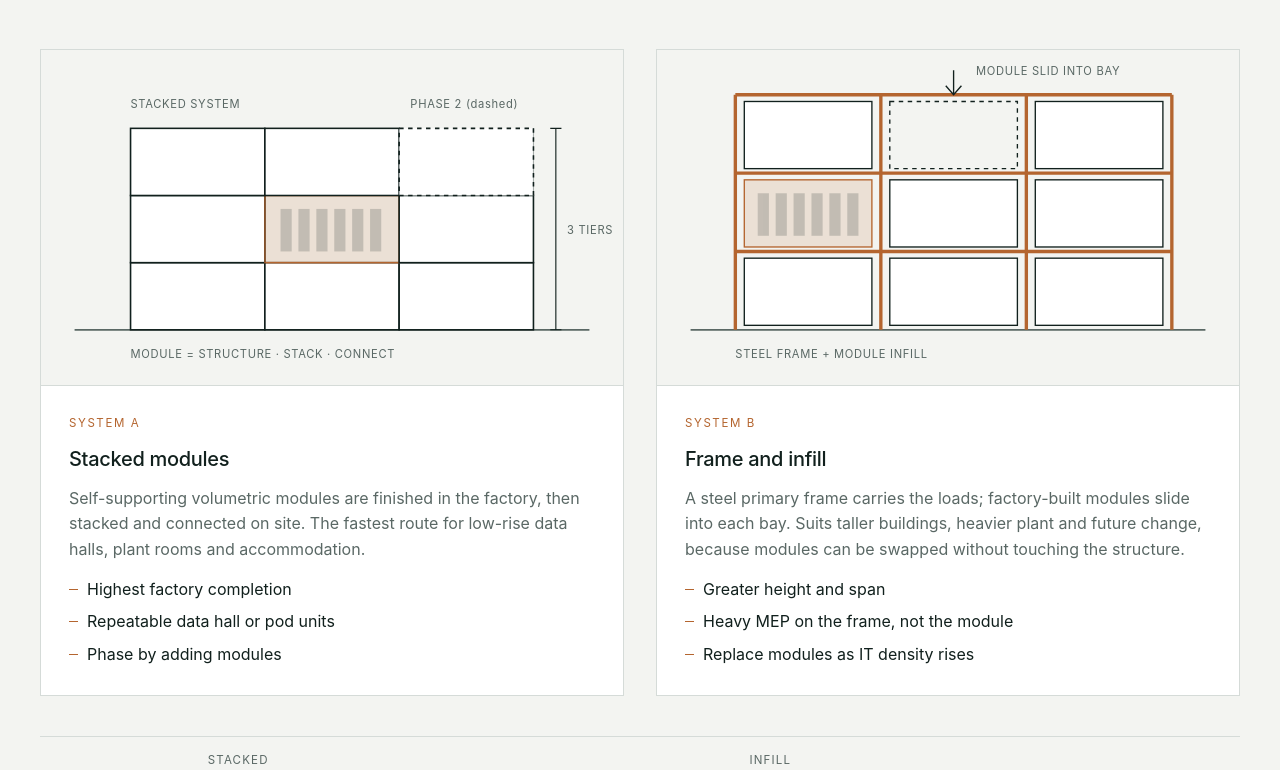
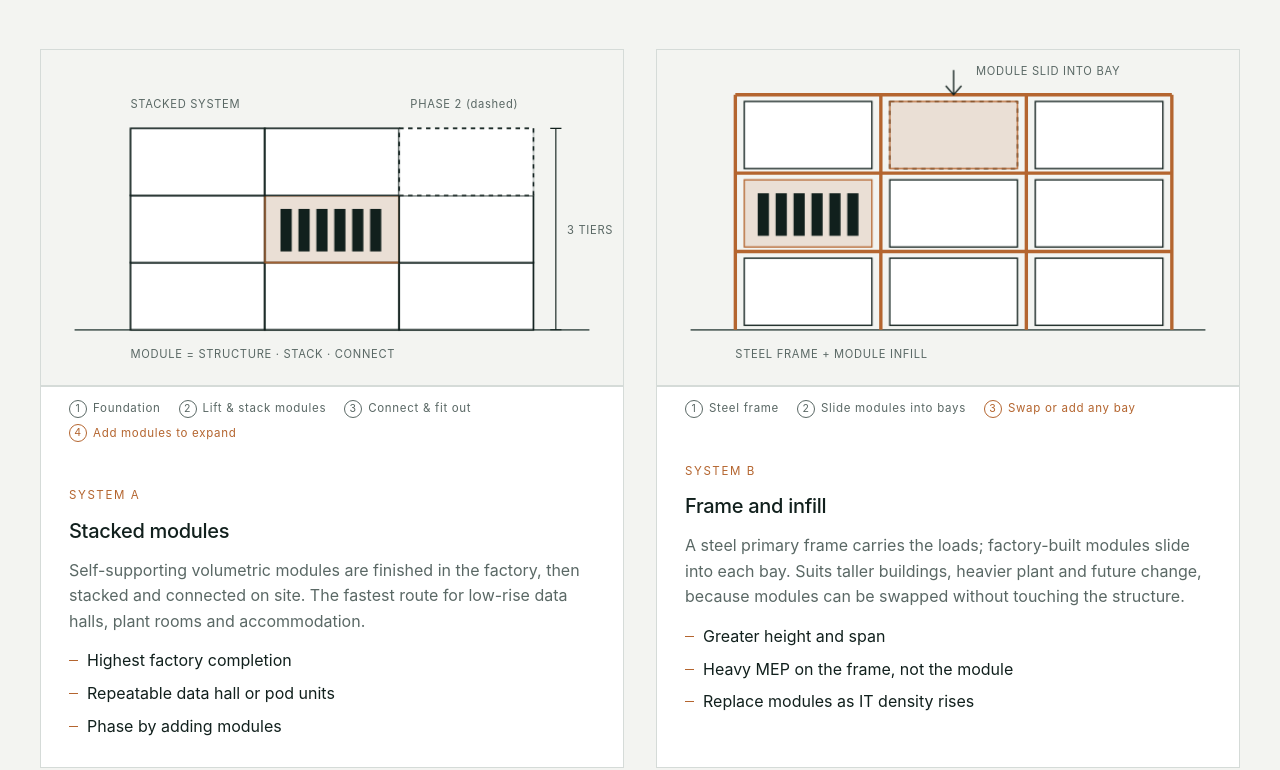
Before and after one commit to BDVGP/BDVGP-WEBSITE, a plain HTML site: page index.html in a window 1280 px wide. Shown: the part 3341-4111 px from the top of the page. Drawn offline with Linux system fonts and the light colour scheme; a web font is replaced by a local one.

Commit message:
Update leadership text and animate modular diagrams (#3)
Claude-Session: https://claude.ai/code/session_01Pt31NceztAkRnUPCixg7TN

Co-authored-by: Claude <noreply@anthropic.com>

```diff
--- a/index.html
+++ b/index.html
@@ -124,6 +124,24 @@ nav.main a.platform:hover,nav.main a.platform:focus-visible{border-color:var(--c
 .dg .gnd{stroke:var(--muted)}
 .dg text{fill:var(--muted);font-family:var(--f-mono);font-size:10px;letter-spacing:.06em}
 .dg .rack{fill:var(--ink);opacity:.18}
+/* diagram animation (JS adds .ready/.play; no JS or reduced motion = static) */
+.dg .a{transform-box:view-box}
+.dg.ready .a,.dg.ready .fade{opacity:0}
+.dg.ready .draw{stroke-dasharray:1;stroke-dashoffset:1}
+.dg.play .drop{animation:dgdrop .7s cubic-bezier(.2,.9,.3,1.15) both;animation-delay:calc(var(--d,0)*.32s + var(--o,0s))}
+.dg.play .slide{animation:dgslide .75s cubic-bezier(.2,.8,.3,1) both;animation-delay:calc(var(--d,0)*.32s + var(--o,0s))}
+.dg.play .fade{animation:dgfade .5s ease both;animation-delay:calc(var(--d,0)*.32s + var(--o,0s))}
+.dg.play .draw{opacity:1;animation:dgdraw 1.1s ease-in-out both;animation-delay:var(--o,0s)}
+.dg.out{transition:opacity .45s;opacity:0}
+@keyframes dgdrop{0%{opacity:0;transform:translateY(-150px)}35%{opacity:1}100%{opacity:1;transform:none}}
+@keyframes dgslide{0%{opacity:0;transform:translateX(150px)}40%{opacity:1}100%{opacity:1;transform:none}}
+@keyframes dgfade{from{opacity:0}to{opacity:1}}
+@keyframes dgdraw{from{stroke-dashoffset:1}to{stroke-dashoffset:0}}
+.dgsteps{list-style:none;margin:0;padding:12px 28px 16px;display:flex;flex-wrap:wrap;gap:6px 18px;font-family:var(--f-mono);font-size:.72rem;letter-spacing:.06em;color:var(--muted);border-top:1px solid var(--line)}
+.dgsteps li{display:flex;gap:6px;align-items:center;transition:color .3s}
+.dgsteps li b{display:inline-grid;place-items:center;width:18px;height:18px;border:1px solid currentColor;border-radius:50%;font-weight:400;font-size:.66rem}
+.dgsteps li.on{color:var(--copper)}
+@media (prefers-reduced-motion:reduce){.dg .a,.dg .fade,.dg .draw{animation:none!important;opacity:1!important;stroke-dashoffset:0!important}}
 ul.ticks{margin:0;padding:0;list-style:none;display:flex;flex-direction:column;gap:7px}
 ul.ticks li{padding-left:18px;position:relative}
 ul.ticks li::before{content:"";position:absolute;left:0;top:.75em;width:9px;height:1px;background:var(--copper)}
@@ -290,22 +308,28 @@ footer .logo{color:var(--on-deep)}
     <div class="systems">
       <article class="system">
         <figure>
-          <svg class="dg" viewBox="0 0 520 300" role="img" aria-label="Stacked modular system elevation: load-bearing modules stacked three high">
-            <line class="gnd" x1="30" y1="250" x2="490" y2="250" stroke-width="1.5"/>
+          <svg class="dg" id="dg-stack" viewBox="0 0 520 300" role="img" aria-label="Animated stacked modular system: modules are lowered and stacked three high, then a phase 2 module is added">
+            <line class="gnd a draw" pathLength="1" x1="30" y1="250" x2="490" y2="250" stroke-width="1.5"/>
             <g stroke-width="1.4">
-              <rect class="mod" x="80" y="190" width="120" height="60"/><rect class="mod" x="200" y="190" width="120" height="60"/><rect class="mod" x="320" y="190" width="120" height="60"/>
-              <rect class="mod" x="80" y="130" width="120" height="60"/><rect class="modc" x="200" y="130" width="120" height="60"/><rect class="mod" x="320" y="130" width="120" height="60"/>
-              <rect class="mod" x="80" y="70" width="120" height="60"/><rect class="mod" x="200" y="70" width="120" height="60"/><rect class="mod" x="320" y="70" width="120" height="60" stroke-dasharray="4 4"/>
+              <rect class="mod a drop" style="--d:0;--o:.9s" x="80" y="190" width="120" height="60"/><rect class="mod a drop" style="--d:1;--o:.9s" x="200" y="190" width="120" height="60"/><rect class="mod a drop" style="--d:2;--o:.9s" x="320" y="190" width="120" height="60"/>
+              <rect class="mod a drop" style="--d:3;--o:1.3s" x="80" y="130" width="120" height="60"/><rect class="modc a drop" style="--d:4;--o:1.3s" x="200" y="130" width="120" height="60"/><rect class="mod a drop" style="--d:5;--o:1.3s" x="320" y="130" width="120" height="60"/>
+              <rect class="mod a drop" style="--d:6;--o:1.7s" x="80" y="70" width="120" height="60"/><rect class="mod a drop" style="--d:7;--o:1.7s" x="200" y="70" width="120" height="60"/>
+              <rect class="mod a drop" style="--d:10;--o:2.2s" x="320" y="70" width="120" height="60" stroke-dasharray="4 4"/>
             </g>
-            <g class="ln" stroke-width="1"><path d="M80 70V250M200 70V250M320 70V250M440 70V250" stroke-opacity=".35"/></g>
-            <g class="rack"><rect x="214" y="142" width="10" height="38"/><rect x="230" y="142" width="10" height="38"/><rect x="246" y="142" width="10" height="38"/><rect x="262" y="142" width="10" height="38"/><rect x="278" y="142" width="10" height="38"/><rect x="294" y="142" width="10" height="38"/></g>
-            <path class="ln" d="M460 70V250M455 70H465M455 250H465" stroke-width="1"/>
-            <text x="470" y="164">3 TIERS</text>
+            <g class="ln fade" style="--d:8;--o:1.9s" stroke-width="1"><path d="M80 70V250M200 70V250M320 70V250M440 70V250" stroke-opacity=".35"/></g>
+            <g class="rack fade" style="--d:9;--o:1.9s"><rect x="214" y="142" width="10" height="38"/><rect x="230" y="142" width="10" height="38"/><rect x="246" y="142" width="10" height="38"/><rect x="262" y="142" width="10" height="38"/><rect x="278" y="142" width="10" height="38"/><rect x="294" y="142" width="10" height="38"/></g>
+            <g class="fade" style="--d:8;--o:1.9s"><path class="ln" d="M460 70V250M455 70H465M455 250H465" stroke-width="1"/><text x="470" y="164">3 TIERS</text></g>
             <text x="80" y="275">MODULE = STRUCTURE · STACK · CONNECT</text>
             <text x="80" y="52">STACKED SYSTEM</text>
-            <text x="330" y="52">PHASE 2 (dashed)</text>
+            <text class="fade" style="--d:10;--o:2.4s" x="330" y="52">PHASE 2 (dashed)</text>
           </svg>
         </figure>
+        <ol class="dgsteps" data-for="dg-stack" aria-hidden="true">
+          <li data-t="0"><b>1</b><span class="en">Foundation</span><span class="ko">기초</span></li>
+          <li data-t="0.9"><b>2</b><span class="en">Lift &amp; stack modules</span><span class="ko">모듈 양중·적층</span></li>
+          <li data-t="4.5"><b>3</b><span class="en">Connect &amp; fit out</span><span class="ko">연결·설비</span></li>
+          <li data-t="5.4"><b>4</b><span class="en">Add modules to expand</span><span class="ko">모듈 추가로 증설</span></li>
+        </ol>
         <div class="txt">
           <span class="label"><span class="en">System A</span><span class="ko">방식 A</span></span>
           <h3><span class="en">Stacked modules</span><span class="ko">적층 방식</span></h3>
@@ -315,20 +339,26 @@ footer .logo{color:var(--on-deep)}
       </article>
       <article class="system">
         <figure>
-          <svg class="dg" viewBox="0 0 520 300" role="img" aria-label="Infill modular system elevation: steel frame with modules slotted into each bay">
-            <line class="gnd" x1="30" y1="250" x2="490" y2="250" stroke-width="1.5"/>
-            <g class="frame" stroke-width="3"><path d="M70 40V250M200 40V250M330 40V250M460 40V250"/><path d="M70 40H460M70 110H460M70 180H460"/></g>
+          <svg class="dg" id="dg-infill" viewBox="0 0 520 300" role="img" aria-label="Animated infill modular system: a steel frame is erected, then modules slide into each bay, and one bay is filled last">
+            <line class="gnd a draw" pathLength="1" x1="30" y1="250" x2="490" y2="250" stroke-width="1.5"/>
+            <g class="frame" stroke-width="3"><path class="a draw" pathLength="1" style="--o:.4s" d="M70 250V40M200 250V40M330 250V40M460 250V40"/><path class="a draw" pathLength="1" style="--o:1.2s" d="M70 40H460M70 110H460M70 180H460"/></g>
             <g stroke-width="1.2">
-              <rect class="mod" x="78" y="186" width="114" height="60"/><rect class="mod" x="208" y="186" width="114" height="60"/><rect class="mod" x="338" y="186" width="114" height="60"/>
-              <rect class="modc" x="78" y="116" width="114" height="60"/><rect class="mod" x="208" y="116" width="114" height="60"/><rect class="mod" x="338" y="116" width="114" height="60"/>
-              <rect class="mod" x="78" y="46" width="114" height="60"/><rect class="mod" x="338" y="46" width="114" height="60"/>
+              <rect class="mod a slide" style="--d:0;--o:2.3s" x="78" y="186" width="114" height="60"/><rect class="mod a slide" style="--d:1;--o:2.3s" x="208" y="186" width="114" height="60"/><rect class="mod a slide" style="--d:2;--o:2.3s" x="338" y="186" width="114" height="60"/>
+              <rect class="modc a slide" style="--d:3;--o:2.3s" x="78" y="116" width="114" height="60"/><rect class="mod a slide" style="--d:4;--o:2.3s" x="208" y="116" width="114" height="60"/><rect class="mod a slide" style="--d:5;--o:2.3s" x="338" y="116" width="114" height="60"/>
+              <rect class="mod a slide" style="--d:6;--o:2.3s" x="78" y="46" width="114" height="60"/><rect class="mod a slide" style="--d:7;--o:2.3s" x="338" y="46" width="114" height="60"/>
             </g>
-            <g class="ln" stroke-width="1.2"><rect x="208" y="46" width="114" height="60" stroke-dasharray="4 4"/><path d="M265 18V40M258 32L265 40L272 32"/></g>
-            <g class="rack"><rect x="90" y="128" width="10" height="38"/><rect x="106" y="128" width="10" height="38"/><rect x="122" y="128" width="10" height="38"/><rect x="138" y="128" width="10" height="38"/><rect x="154" y="128" width="10" height="38"/><rect x="170" y="128" width="10" height="38"/></g>
+            <g class="ln fade" style="--d:8;--o:2.5s" stroke-width="1.2"><rect x="208" y="46" width="114" height="60" stroke-dasharray="4 4"/><path d="M265 18V40M258 32L265 40L272 32"/></g>
+            <rect class="modc a drop" style="--d:10;--o:2.6s" x="208" y="46" width="114" height="60" stroke-width="1.2"/>
+            <g class="rack fade" style="--d:5;--o:2.6s"><rect x="90" y="128" width="10" height="38"/><rect x="106" y="128" width="10" height="38"/><rect x="122" y="128" width="10" height="38"/><rect x="138" y="128" width="10" height="38"/><rect x="154" y="128" width="10" height="38"/><rect x="170" y="128" width="10" height="38"/></g>
             <text x="70" y="275">STEEL FRAME + MODULE INFILL</text>
-            <text x="285" y="22">MODULE SLID INTO BAY</text>
+            <text class="fade" style="--d:8;--o:2.5s" x="285" y="22">MODULE SLID INTO BAY</text>
           </svg>
         </figure>
+        <ol class="dgsteps" data-for="dg-infill" aria-hidden="true">
+          <li data-t="0"><b>1</b><span class="en">Steel frame</span><span class="ko">철골 프레임</span></li>
+          <li data-t="2.3"><b>2</b><span class="en">Slide modules into bays</span><span class="ko">모듈을 베이에 삽입</span></li>
+          <li data-t="5.8"><b>3</b><span class="en">Swap or add any bay</span><span class="ko">베이별 교체·추가</span></li>
+        </ol>
         <div class="txt">
           <span class="label"><span class="en">System B</span><span class="ko">방식 B</span></span>
           <h3><span class="en">Frame and infill</span><span class="ko">인필 방식</span></h3>
@@ -393,7 +423,7 @@ footer .logo{color:var(--on-deep)}
     </div>
     <div class="about">
       <div style="display:flex;flex-direction:column;gap:14px"><span class="label"><span class="en">Leadership</span><span class="ko">리더십</span></span>
-        <p><span class="en">Led by a UK-trained architect with experience across UK practice, housing development, modular construction and data centre origination in Korea and abroad. Works in English and Korean with government and industry networks in Korea, Australia and Europe.</span><span class="ko">영국에서 수련한 건축가가 이끕니다. 영국 설계사무소, 주택개발, 모듈러 건축, 국내외 데이터센터 사업 기획 경험을 갖추고, 영어·한국어로 한국, 호주, 유럽의 정부·산업 네트워크와 협업합니다.</span></p></div>
+        <p><span class="en">More than ten years in the UK as a project manager and architect, with housing development, modular construction and data centre origination experience in Korea and abroad. Works in English and Korean with government and industry networks in Korea, Australia and Europe.</span><span class="ko">영국에서 10년 이상 프로젝트 PM 및 건축사로 활동하였고, 한국에서도 주택개발, 모듈러 건축, 국내외 데이터센터 사업 기획 경험을 갖추고, 영어·한국어로 한국, 호주, 유럽의 정부·산업 네트워크와 협업합니다.</span></p></div>
       <div style="display:flex;flex-direction:column;gap:14px"><span class="label"><span class="en">How we work</span><span class="ko">일하는 원칙</span></span>
         <ul class="ticks"><li><span class="en">Client-side and manufacturer-neutral</span><span class="ko">발주자 편, 제조사 중립</span></li><li><span class="en">Paid feasibility before big commitments</span><span class="ko">큰 결정 전에 유상 타당성 검토</span></li><li><span class="en">Stage gates with written approvals</span><span class="ko">서면 승인 기반 단계 관리</span></li><li><span class="en">Registered specialists for regulated roles</span><span class="ko">법정 업무는 등록 전문가와 수행</span></li><li><span class="en">Partners named only once agreements are signed</span><span class="ko">파트너명은 협약 체결 후 공개</span></li></ul></div>
     </div>
@@ -486,6 +516,31 @@ footer .logo{color:var(--on-deep)}
     document.getElementById('sent').hidden=false});
 })();
 </script>
+<script>
+/* modular diagram animation: plays when visible, loops, static for reduced motion */
+(function(){
+  if(!('IntersectionObserver' in window))return;
+  var rm=window.matchMedia&&window.matchMedia('(prefers-reduced-motion: reduce)').matches;
+  if(rm)return;
+  var CYCLE=9500;
+  document.querySelectorAll('svg.dg[id]').forEach(function(svg){
+    var steps=document.querySelectorAll('.dgsteps[data-for="'+svg.id+'"] li');
+    var timers=[],loop=null;
+    svg.classList.add('ready');
+    function clear(){timers.forEach(clearTimeout);timers=[];}
+    function play(){
+      clear();svg.classList.remove('play','out');void svg.getBoundingClientRect();svg.classList.add('play');
+      steps.forEach(function(li,i){li.classList.remove('on');timers.push(setTimeout(function(){steps.forEach(function(x){x.classList.remove('on')});li.classList.add('on');},parseFloat(li.dataset.t)*1000));});
+      timers.push(setTimeout(function(){svg.classList.add('out');},CYCLE-500));
+    }
+    new IntersectionObserver(function(es){es.forEach(function(e){
+      if(e.isIntersecting){if(!loop){play();loop=setInterval(play,CYCLE);}}
+      else if(loop){clearInterval(loop);loop=null;clear();svg.classList.remove('out');}
+    });},{threshold:.35}).observe(svg);
+  });
+})();
+</script>
+
 <!-- Visitor stats: GoatCounter (cookieless, no personal data) -->
 <script data-goatcounter="https://bdvgp.goatcounter.com/count" async src="//gc.zgo.at/count.js"></script>
 </body>
```
